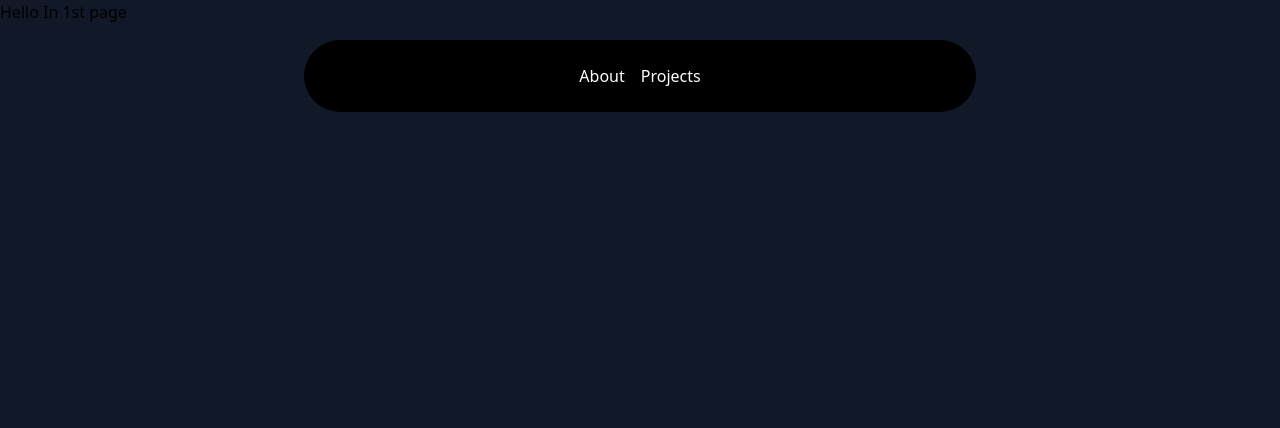
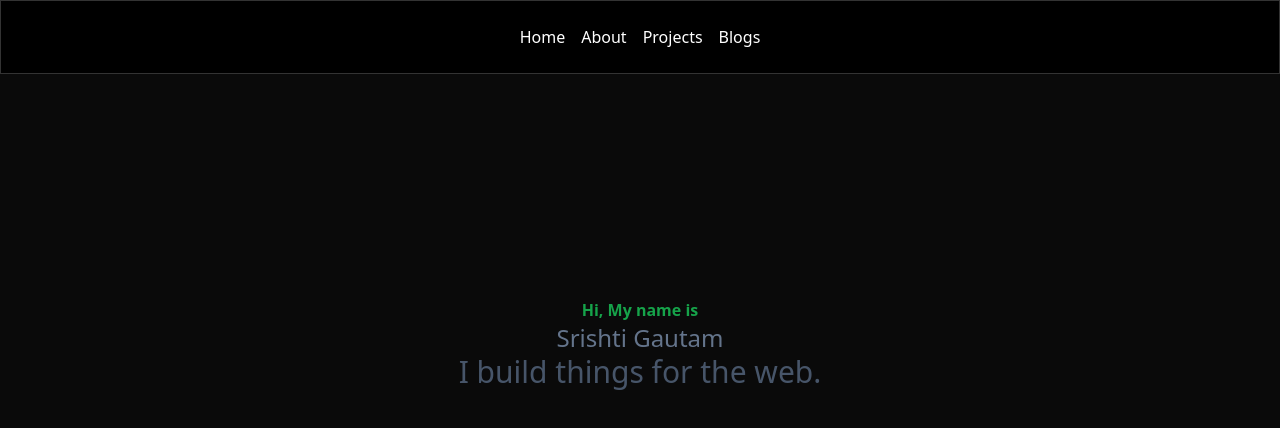
Before and after one commit to srishtigautam21/srishti-portfolio, a Next.js app: page / in a window 1280 px wide. Shown: the top 428 px of the page. Built offline with nearby package versions, Linux system fonts and the light colour scheme.

Commit message:
Initial setup of about/home page

```diff
--- a/src/app/layout.tsx
+++ b/src/app/layout.tsx
@@ -20,7 +20,7 @@ export default function RootLayout({
   return (
     <html lang='en' className='dark'>
       {/* {inter.className} */}
-      <body className='dark:bg-gray-900'>
+      <body className='dark:bg-black/[0.96] relative flex justify-center'>
         <Navbar />
         {children}
         {/* <ChildLayout /> */}
--- a/src/app/page.tsx
+++ b/src/app/page.tsx
@@ -1,3 +1,10 @@
+import About from "@/components/About";
+
 export default function Home() {
-  return <main>Hello In 1st page</main>;
+  return (
+    <main className='text-white min-h-screen antialiased'>
+      <div>Hello In 1st page nsvndksvkvlkd bcjkdsnks c jsbcjds</div>
+      <About />
+    </main>
+  );
 }
--- /dev/null
+++ b/src/components/About.tsx
@@ -0,0 +1,11 @@
+function About() {
+  return (
+    <div className='h-auto md:h-[40rem] w-full rounded-md flex flex-col items-center justify-center relative overflow-hidden mx-auto py-10 md:py-0'>
+      <div className=' text-green-600 font-semibold'>Hi, My name is</div>
+      <div className=' text-slate-500 text-2xl'>Srishti Gautam</div>
+      <div className='text-slate-600 text-3xl'>I build things for the web.</div>
+    </div>
+  );
+}
+
+export default About;
--- a/src/components/Navbar.tsx
+++ b/src/components/Navbar.tsx
@@ -9,10 +9,24 @@ function Navbar({ className }: { className?: string }) {
   console.log(cn);
 
   return (
-    <div
-      className={cn("fixed top-10 inset-x-0 max-w-2xl mx-auto z-50", className)}
-    >
+    //  top-10  mx-auto
+    <div className={cn("fixed inset-x-0 w-full z-50 ", className)}>
       <Menu setActive={setActive}>
+        {/* <Link href={"/"}>
+          <MenuItem
+            setActive={setActive}
+            active={active}
+            item='Srishti Gautam'
+          ></MenuItem>
+        </Link> */}
+
+        <Link href={"/"}>
+          <MenuItem
+            setActive={setActive}
+            active={active}
+            item='Home'
+          ></MenuItem>
+        </Link>
         <Link href={"/"}>
           <MenuItem
             setActive={setActive}
@@ -27,6 +41,13 @@ function Navbar({ className }: { className?: string }) {
             item='Projects'
           ></MenuItem>
         </Link>
+        <Link href={"/"}>
+          <MenuItem
+            setActive={setActive}
+            active={active}
+            item='Blogs'
+          ></MenuItem>
+        </Link>
       </Menu>
     </div>
   );
--- a/src/components/ui/navbar-menu.tsx
+++ b/src/components/ui/navbar-menu.tsx
@@ -38,7 +38,7 @@ export const MenuItem = ({
           animate={{ opacity: 1, scale: 1, y: 0 }}
           transition={transition}
         >
-          {active === item && (
+          {active === item && children && (
             <div className='absolute top-[calc(100%_+_1.2rem)] left-1/2 transform -translate-x-1/2 pt-4'>
               <motion.div
                 transition={transition}
@@ -70,7 +70,8 @@ export const Menu = ({
   return (
     <nav
       onMouseLeave={() => setActive(null)} // resets the state
-      className='relative rounded-full boder border-transparent dark:bg-black dark:border-white/[0.2] bg-white shadow-input flex justify-center space-x-4 px-8 py-6 '
+      //rounded-full justify-center
+      className='relative  border border-transparent dark:bg-black dark:border-white/[0.2] bg-white shadow-input flex  justify-center space-x-4 px-8 py-6 '
     >
       {children}
     </nav>
```
